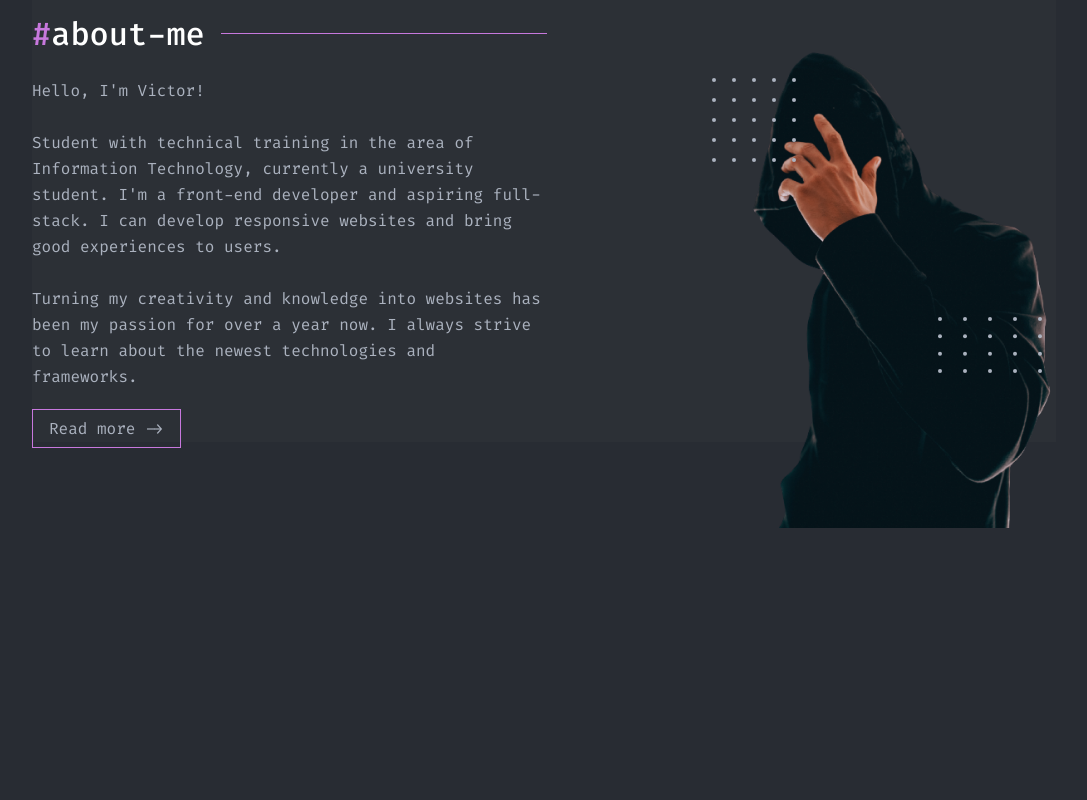
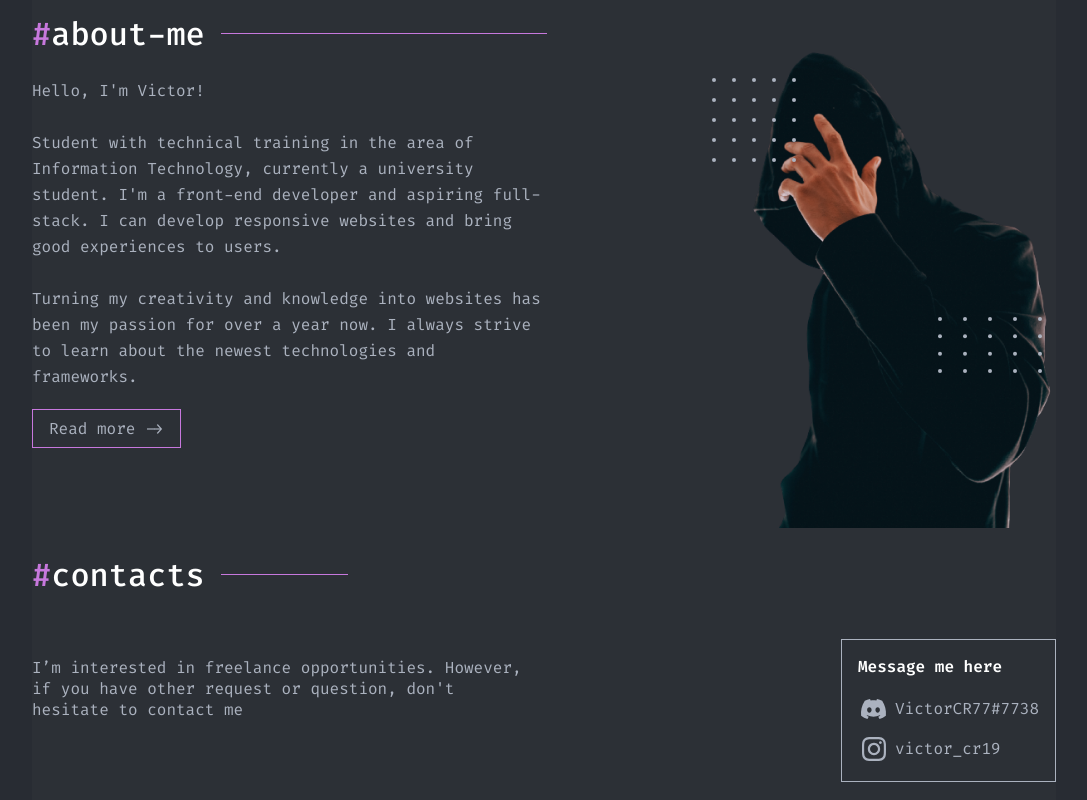
Before and after one commit to VictorCR18/Portfolio-Victor, a React (Vite) app: page / in a window 1280 px wide. Shown: the part 2008-2808 px from the top of the page, without its empty margins (96-1183 px from the left). Before the commit the page ends 2536 px from the top, so only its background shows below. Built offline with nearby package versions, Linux system fonts and the light colour scheme.

Commit message:
finalizando contatos

```diff
--- a/src/components/AboutMe/styles.css
+++ b/src/components/AboutMe/styles.css
@@ -2,6 +2,7 @@
   display: flex;
   flex-direction: column;
   gap: 23px;
+  margin-bottom: 112px;
 }
 
 .title-aboutme {
@@ -47,8 +48,8 @@
   position: absolute;
   left: 171px;
   top: -57px;
-  width: 339px;
-  height: 507px;
+  width: auto;
+  height: auto;
 }
 
 .dots-aboutme {
--- /dev/null
+++ b/src/components/Contacts/index.tsx
@@ -0,0 +1,40 @@
+import { Titles } from "../Titles";
+
+import "./styles.css";
+
+import Discord from "../../assets/Discord.svg";
+import Instagram from "../../assets/Instagram.svg";
+
+export function Contacts() {
+  return (
+    <div className="main-contacts">
+      <div className="title-contacts">
+        <Titles symbol="#" title="contacts" />
+        <div className="bar-contacts" />
+      </div>
+      <div className="content-contacts">
+        <div className="text-contacts">
+          <label>
+            I’m interested in freelance opportunities. However, if you have
+            other request or question, don't hesitate to contact me
+          </label>
+        </div>
+        <div className="box-contacts">
+          <div className="box">
+            <label className="box-title">Message me here</label>
+            <div className="box-rede">
+              <label className="box-label">
+                <img src={Discord} />
+                VictorCR77#7738
+              </label>
+              <label className="box-label">
+                <img className="instagram" src={Instagram} />
+                victor_cr19
+              </label>
+            </div>
+          </div>
+        </div>
+      </div>
+    </div>
+  );
+}
--- /dev/null
+++ b/src/components/Contacts/styles.css
@@ -0,0 +1,76 @@
+.main-contacts {
+  display: flex;
+  flex-direction: column;
+  max-height: 228px;
+  height: 228px;
+  margin-bottom: 145px;
+}
+
+.title-contacts {
+  width: auto;
+  display: flex;
+  flex-direction: row;
+  align-items: center;
+  gap: 16px;
+}
+
+.bar-contacts {
+  width: 127px;
+  height: 1px;
+  background: #c778dd;
+}
+
+.content-contacts {
+  display: flex;
+  height: 100%;
+  align-items: center;
+  flex-direction: row;
+  justify-content: space-between;
+}
+
+.text-contacts {
+  width: 100%;
+  max-width: 505px;
+  line-height: 21px;
+}
+
+.box-title {
+  color: #ffffff;
+  font-weight: 600;
+}
+
+.box-contacts {
+  width: 100%;
+  height: 100%;
+  display: flex;
+  align-items: flex-end;
+  justify-content: flex-end;
+}
+
+.box {
+  display: flex;
+  flex-direction: column;
+  align-items: flex-start;
+  padding: 16px;
+  gap: 16px;
+  border: 1px solid #abb2bf;
+}
+
+.box-rede {
+  display: flex;
+  flex-direction: column;
+  align-items: flex-start;
+  justify-content: center;
+  padding: 0px;
+  gap: 8px;
+}
+
+.box-label {
+  display: flex;
+  align-items: center;
+  gap: 5px;
+}
+
+.instagram {
+  padding: 4px;
+}
--- a/src/pages/Home/index.tsx
+++ b/src/pages/Home/index.tsx
@@ -1,4 +1,5 @@
 import { AboutMe } from "../../components/AboutMe";
+import { Contacts } from "../../components/Contacts";
 import { Header } from "../../components/Header";
 import { Presentation } from "../../components/Presentation";
 import { Projects } from "../../components/Projects";
@@ -15,6 +16,7 @@ export function Home() {
         <Projects />
         <Skills />
         <AboutMe />
+        <Contacts />
       </div>
     </div>
   );
```
Also changed, not shown: src/assets/Instagram.svg (added).
